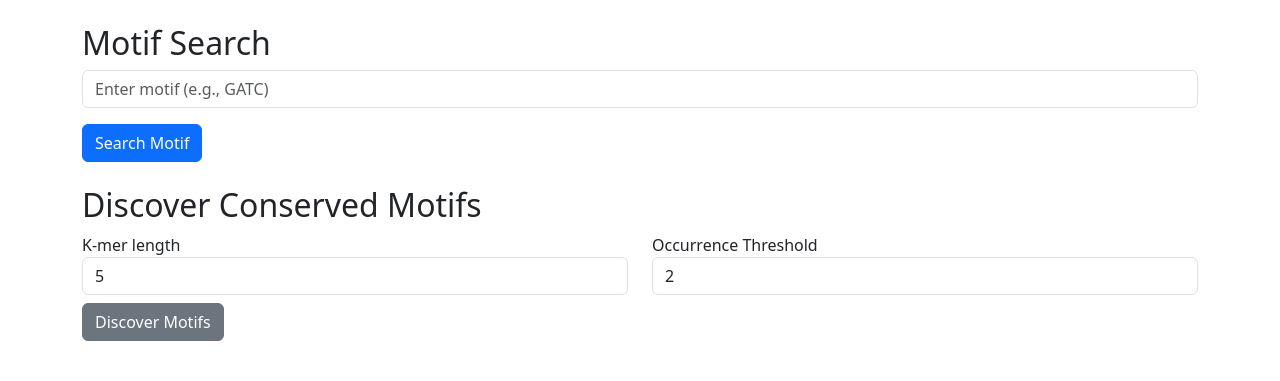
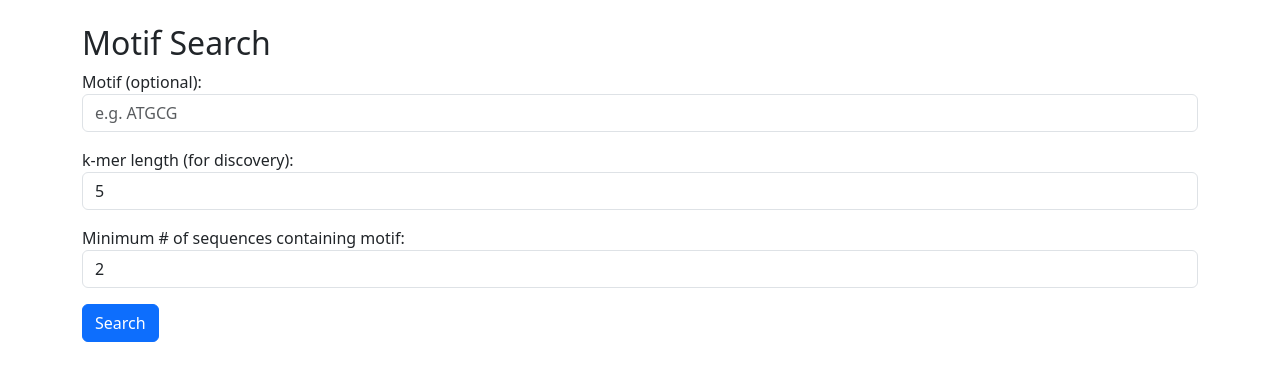
Before and after one commit to hades-k/bio_seq_analyzer, a Flask app: page /motif in a window 1280 px wide. Shown: the part 56-437 px from the top of the page. Run offline with Flask 3, Linux system fonts and the light colour scheme.

Commit message:
Update motif.html

```diff
--- a/templates/motif.html
+++ b/templates/motif.html
@@ -3,56 +3,65 @@
 <h2>Motif Search</h2>
 <form method="POST">
   <div class="mb-3">
-    <input class="form-control" type="text" name="motif" placeholder="Enter motif (e.g., GATC)">
+    <label>Motif (optional):</label>
+    <input class="form-control" type="text" name="motif" placeholder="e.g. ATGCG">
   </div>
-  <button class="btn btn-primary" type="submit">Search Motif</button>
-</form>
-
-<h2 class="mt-4">Discover Conserved Motifs</h2>
-<form method="POST">
-  <div class="row">
-    <div class="col-md-6">
-      <label for="k">K-mer length</label>
+  <div class="mb-3">
+    <label>k-mer length (for discovery):</label>
     <input class="form-control" type="number" name="k" value="5">
   </div>
-    <div class="col-md-6">
-      <label for="threshold">Occurrence Threshold</label>
+  <div class="mb-3">
+    <label>Minimum # of sequences containing motif:</label>
     <input class="form-control" type="number" name="threshold" value="2">
   </div>
-  </div>
-  <button class="btn btn-secondary mt-2" type="submit">Discover Motifs</button>
+  <button class="btn btn-primary" type="submit">Search</button>
 </form>
 
 {% if results %}
-  <div class="row mt-4">
-    <div class="col-md-12">
-        <h3 class="mt-4">Motif Distribution</h3>
-        <img src="/motif_histogram.png" alt="Motif Distribution Histogram" class="img-fluid">
-    </div>
-  </div>
-  <h3 class="mt-4">Search Results</h3>
-  <ul class="list-group">
-    {% for r in results %}
+  <h3 class="mt-4">Motif Matches</h3>
+  <ul class="list-group mb-4">
+    {% for result in results %}
       <li class="list-group-item">
-        <strong>{{ r.sequence_name }}</strong>: {{ r.count }} hits<br>
-        Positions: {{ r.positions }}
+        <strong>{{ result.sequence_name }}</strong>: {{ result.count }} match(es) at positions {{ result.positions }}
       </li>
     {% endfor %}
   </ul>
+
+  <h3 class="mt-4">Motif Position Visualizations</h3>
+  {% for result in results %}
+    <div class="motif-sequence">
+      <p><strong>{{ result.sequence_name }}</strong></p>
+      <div class="sequence-bar">
+        {% for pos in result.positions %}
+          <div class="motif-marker" style="left: {{ (pos / max_length) * 100 }}%;"></div>
+        {% endfor %}
+      </div>
+    </div>
+  {% endfor %}
+
+  <style>
+    .sequence-bar {
+      position: relative;
+      height: 10px;
+      background-color: #ddd;
+      margin-bottom: 16px;
+      border-radius: 5px;
+    }
+    .motif-marker {
+      position: absolute;
+      top: 0;
+      height: 10px;
+      width: 2px;
+      background-color: red;
+    }
+  </style>
 {% endif %}
 
 {% if discovered %}
   <h3 class="mt-4">Discovered Motifs</h3>
   <ul class="list-group">
-  {% for motif_name, details in discovered.items() %}
-    <li class="list-group-item">
-      <strong>{{ motif_name }}</strong>
-      <ul>
-        {% for seq_idx, positions in details.items() %}
-          <li>{{ sequence_names[seq_idx] }}: {{ positions }}</li>
-        {% endfor %}
-      </ul>
-    </li>
+    {% for motif in discovered %}
+      <li class="list-group-item">{{ motif }}</li>
     {% endfor %}
   </ul>
 {% endif %}
```
Lines whose indentation alone changed are shown as unchanged.
